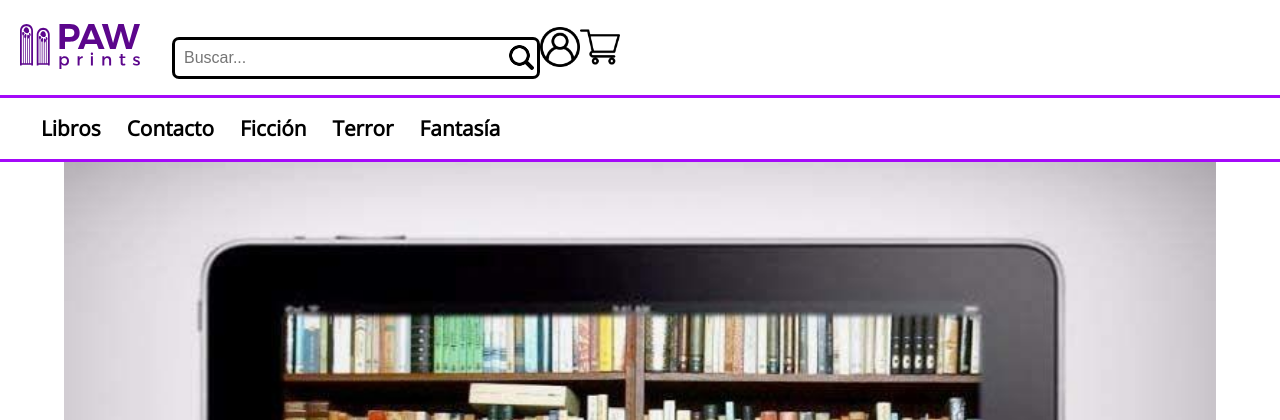
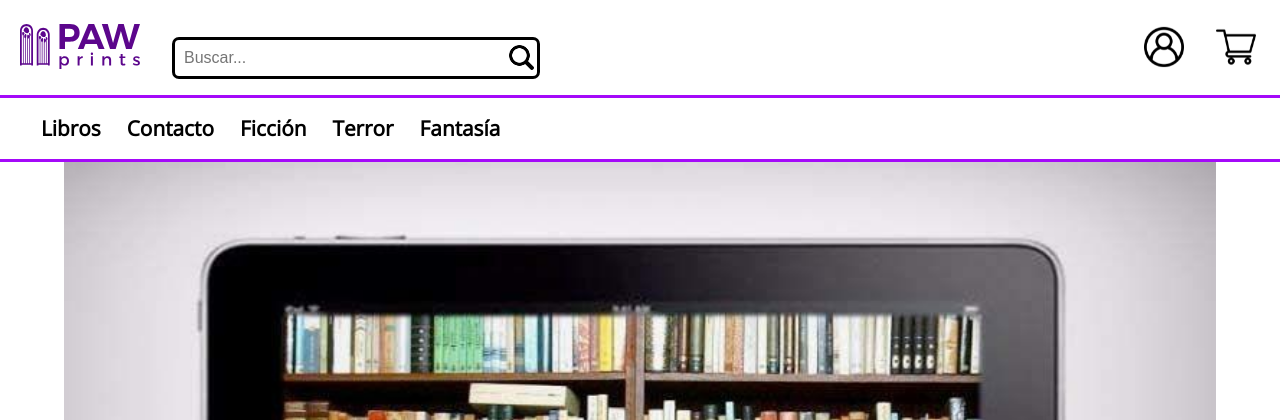
Before and after one commit to MatiasHerrneder/UNLu-PAW-Libreria, a PHP site: page / in a window 1280 px wide. Shown: the top 420 px of the page. Run offline with PHP 8.4, Linux system fonts and the light colour scheme.

Commit message:
Solucionar problemas de espaciado en header

```diff
--- a/about_us.html
+++ b/about_us.html
@@ -27,10 +27,10 @@
                 </button>
               </form>
             </search>
-            <a href="account.html">
+            <a href="account.html" class="account">
               <img src="img/usuario.png" alt="Mi cuenta">
             </a>
-            <a href="shop.html">
+            <a href="shop.html" class="shopping-cart">
               <img src="img/carrito-de-compras.png" alt="Mi carrito">
             </a>
           </section>
--- a/carrito.html
+++ b/carrito.html
@@ -25,10 +25,10 @@
             </button>
           </form>
         </search>
-        <a href="account.html">
+        <a href="account.html" class="account">
           <img src="img/usuario.png" alt="Mi cuenta">
         </a>
-        <a href="shop.html">
+        <a href="shop.html" class="shopping-cart">
           <img src="img/carrito-de-compras.png" alt="Mi carrito">
         </a>
       </section>
--- a/css/compraDestino.css
+++ b/css/compraDestino.css
@@ -11,3 +11,7 @@ label {
 .button-submit {
     margin: 20px;
 }
+
+.header-app {
+    padding: 20px !important;
+}
--- a/css/header.css
+++ b/css/header.css
@@ -141,7 +141,7 @@ main {
     }
 
     .header-app .account, .shopping-cart {
-        position: fixed;
+        position: fixed !important;
     }
 
     .header-app .account {
--- a/css/medioPago.css
+++ b/css/medioPago.css
@@ -2,6 +2,10 @@
 
 main {
     margin-top: 90px;
+}
+
+.header-app {
+    padding: 20px !important;
 }
 
 .title-cobro {
--- a/index.html
+++ b/index.html
@@ -28,10 +28,10 @@
                 </button>
               </form>
             </search>
-            <a href="account.html">
+            <a href="account.html" class="account">
               <img src="img/usuario.png" alt="Mi cuenta">
             </a>
-            <a href="shop.html">
+            <a href="shop.html" class="shopping-cart">
               <img src="img/carrito-de-compras.png" alt="Mi carrito">
             </a>
           </section>
--- a/libro.html
+++ b/libro.html
@@ -25,10 +25,10 @@
             </button>
           </form>
         </search>
-        <a href="account.html">
+        <a href="account.html" class="account">
           <img src="img/usuario.png" alt="Mi cuenta">
         </a>
-        <a href="shop.html">
+        <a href="shop.html" class="shopping-cart">
           <img src="img/carrito-de-compras.png" alt="Mi carrito">
         </a>
       </section>
--- a/login.html
+++ b/login.html
@@ -25,10 +25,10 @@
             </button>
           </form>
         </search>
-        <a href="account.html">
+        <a href="account.html" class="account">
           <img src="img/usuario.png" alt="Mi cuenta">
         </a>
-        <a href="shop.html">
+        <a href="shop.html" class="shopping-cart">
           <img src="img/carrito-de-compras.png" alt="Mi carrito">
         </a>
       </section>
--- a/register.html
+++ b/register.html
@@ -25,10 +25,10 @@
             </button>
           </form>
         </search>
-        <a href="account.html">
+        <a href="account.html" class="account">
           <img src="img/usuario.png" alt="Mi cuenta">
         </a>
-        <a href="shop.html">
+        <a href="shop.html" class="shopping-cart">
           <img src="img/carrito-de-compras.png" alt="Mi carrito">
         </a>
       </section>
--- a/tienda.html
+++ b/tienda.html
@@ -25,10 +25,10 @@
             </button>
           </form>
         </search>
-        <a href="account.html">
+        <a href="account.html" class="account">
           <img src="img/usuario.png" alt="Mi cuenta">
         </a>
-        <a href="shop.html">
+        <a href="shop.html" class="shopping-cart">
           <img src="img/carrito-de-compras.png" alt="Mi carrito">
         </a>
       </section>
```
